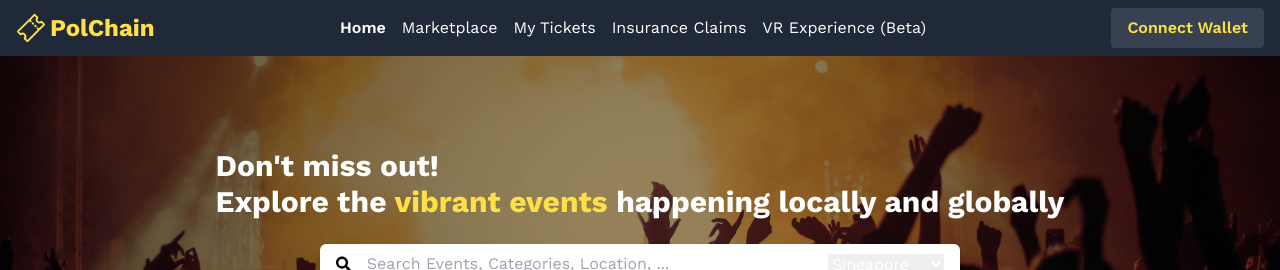
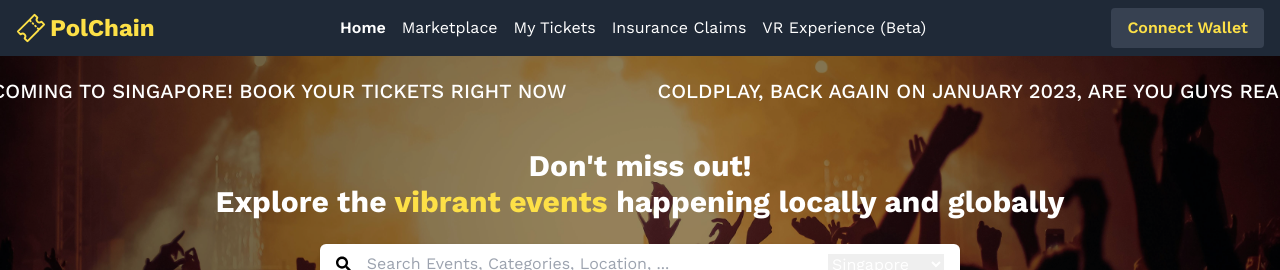
Before and after one commit to laughingkid-sg/redemption-arc-warsaw, a Next.js app in the folder frontend/: page / in a window 1280 px wide. Shown: the top 270 px of the page. Built offline with nearby package versions, Linux system fonts and the light colour scheme; a web font is replaced by a local one.

Commit message:
added home text courosell

```diff
--- a/frontend/app/event/[id]/page.jsx
+++ b/frontend/app/event/[id]/page.jsx
@@ -275,7 +275,7 @@
                 </div>
               </div>
               <div className="w-3/4 flex justify-center flex-col mt-3 gap-y-2">
-                <h1 className="font-bold">Pay using</h1>
+                <h1 className="font-semibold">Pay using</h1>
                 <div
                   className={`border-2 group w-[200px] pxl-2 py-2 rounded font-semibold flex items-center justify-start`}
                 >
@@ -328,7 +328,7 @@
                   onClick={handlePurchase}
                   className={`${
                     paymentMethod === null ? "bg-gray-400 text-gray-200" : "bg-yellow-400"
-                  }  w-[200px] p-2 rounded-lg`}
+                  }  w-[200px] p-2 rounded-3xl mt-2`}
                 >
                   Continue
                 </button>
--- a/frontend/components/homepage/HomeHero.jsx
+++ b/frontend/components/homepage/HomeHero.jsx
@@ -1,15 +1,52 @@
+"use client";
+
 import HomeSearchBar from "./HomeSearchBar";
+import { useRef, useEffect } from 'react';
+import gsap from 'gsap';
+import { ScrollTrigger } from 'gsap/all';
 
 const HomeHero = () => {
-  return(
+    const slider = useRef(null);
+
+    useEffect(() => {
+        gsap.registerPlugin(ScrollTrigger);
+
+        // Duplicate content for seamless looping
+        const totalWidth = slider.current.scrollWidth;
+        const numRepeats = Math.ceil(window.innerWidth / totalWidth) + 1;
+        for (let i = 0; i < numRepeats; i++) {
+            slider.current.innerHTML += slider.current.innerHTML;
+        }
+
+        gsap.to(slider.current, {
+            xPercent: -50, // Move slider to the left
+            ease: "none",
+            repeat: -1,
+            duration: 20, // Adjust duration for speed
+        });
+    }, []);
+
+    return (
         <div className="hero-image flex flex-col w-full h-80 items-center justify-center relative">
-      <div className="absolute w-full h-full bg-black bg-opacity-40 z-0"></div> {/* Overlay */}
-      <div className="z-10 font-bold text-white text-3xl mb-3">
+            <div className="absolute w-full h-full bg-black bg-opacity-40 z-0"></div>
+            {/* Overlay */}
+
+            <div className="sliderContainer w-full overflow-hidden">
+                <div ref={slider} className="slider flex">
+                    <p>TAYLOR SWIFT IS COMING TO SINGAPORE! BOOK YOUR TICKETS RIGHT NOW</p>
+                    <div className="divider"></div>
+                    <p>COLDPLAY, BACK AGAIN ON JANUARY 2023, ARE YOU GUYS READY?</p>
+                    <div className="divider"></div>
+                    <p>DON'T MISS OUT ON THE 1975 CONCERT, HAPPENING END OF THE YEAR</p>
+                </div>
+            </div>
+
+            <div className="z-10 font-bold text-white text-3xl mb-3 text-center">
                 Don't miss out!
-        <br/>
+                <br />
                 Explore the <span className="text-yellow-300">vibrant events</span> happening locally and globally
             </div>
-      <HomeSearchBar/>
+            <HomeSearchBar />
         </div>
     )
 };
--- a/frontend/package.json
+++ b/frontend/package.json
@@ -19,6 +19,7 @@
     "clsx": "^2.1.1",
     "dotenv": "^16.4.5",
     "ethers": "^5.7.2",
+    "gsap": "^3.12.5",
     "lucide-react": "^0.372.0",
     "next": "14.1.4",
     "nodemailer": "^6.9.13",
--- a/frontend/styles/globals.css
+++ b/frontend/styles/globals.css
@@ -174,3 +174,31 @@
 .modal-content a:hover {
   background-color: #e0e0e0; /* Hover effect for link */
 }
+
+.sliderContainer {
+  position: absolute;
+  top: 20px;
+  width: 100%;
+  overflow: hidden;
+}
+
+.slider {
+  display: flex;
+  white-space: nowrap;
+}
+
+.slider p {
+  margin: 0;
+  color: white;
+  font-size: 20px;
+  font-weight: 500;
+  padding-right: 50px;
+  display: flex;
+  align-items: center;
+}
+
+.divider {
+  border-left: 1px solid white;
+  height: 100%;
+  margin: 0 20px;
+}
```
Also changed, not shown: 1 other file (tests, documents, lock files or other folders). Lines whose indentation alone changed are shown as unchanged.
